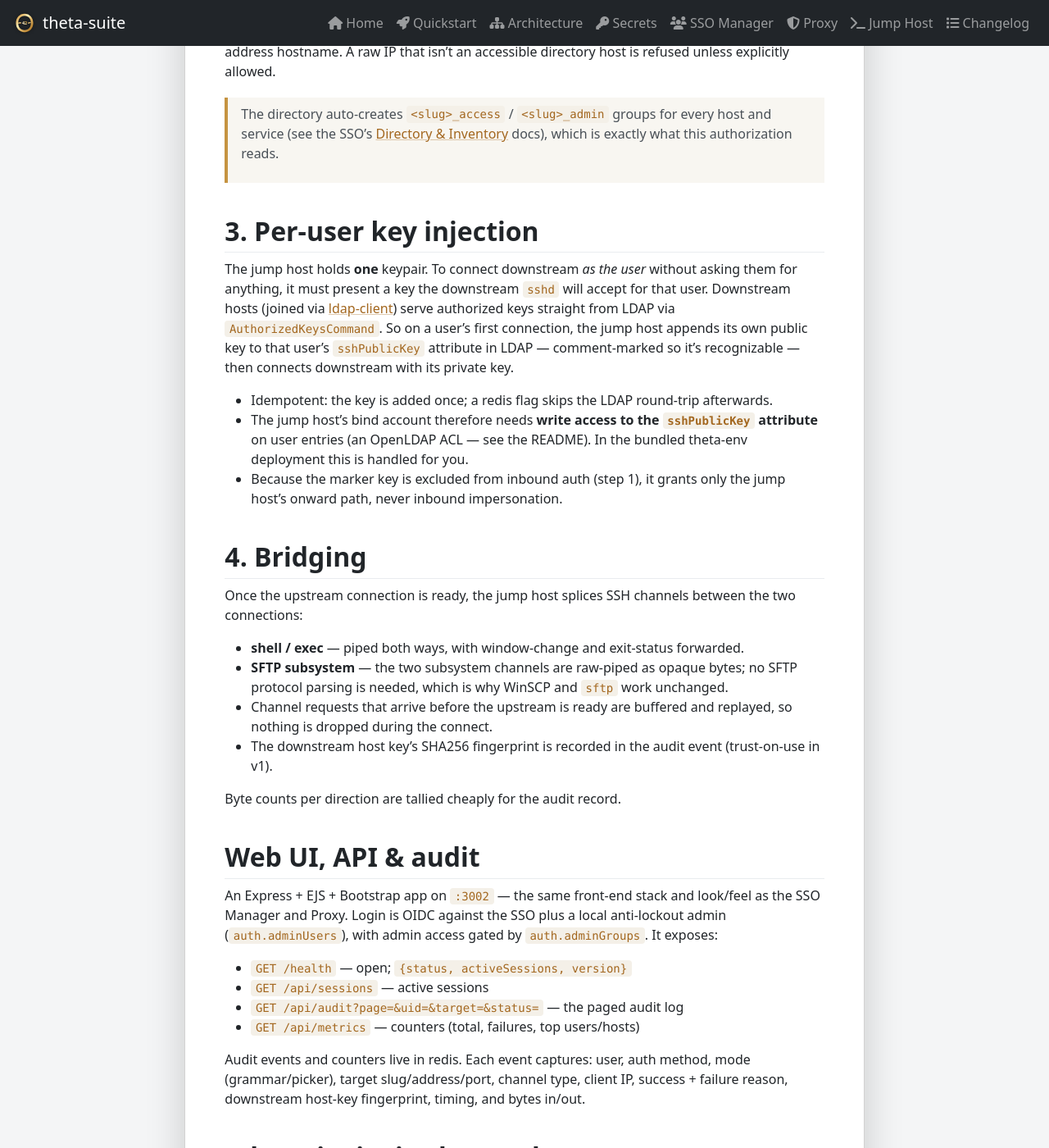
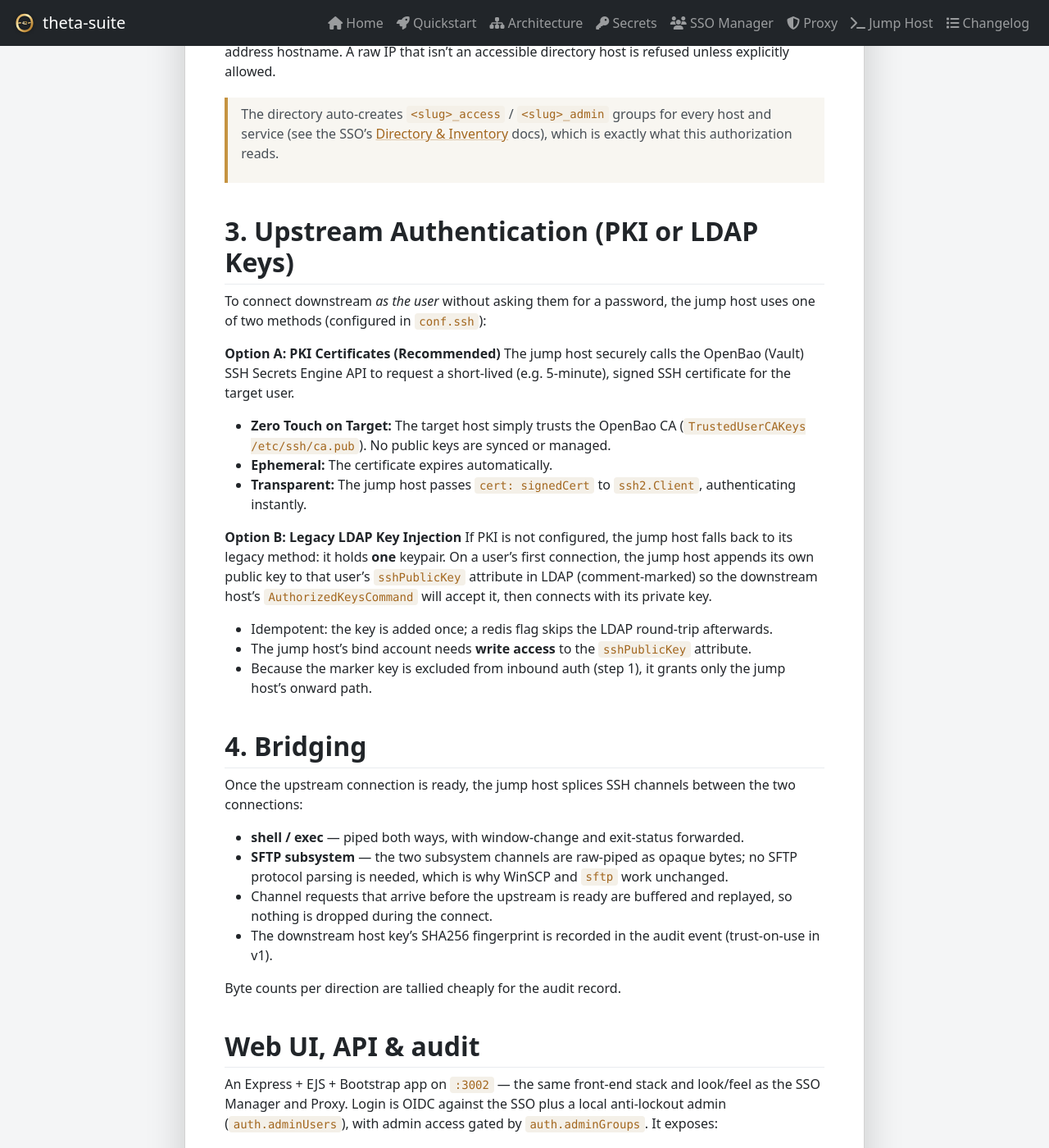
Before and after one commit to theta42/theta-env, a Jekyll site: the page built from docs/jump-host/architecture.md, in a window 1280 px wide and 1400 px high, scrolled down 1138 px. Shown: the whole window at 82% size. Built offline with Jekyll 4.4.1, drawn with Linux system fonts in a browser that asks for light colours.

Commit message:
chore: update submodules for PKI cert and agent C2 releases

```diff
--- a/docs/jump-host/architecture.md
+++ b/docs/jump-host/architecture.md
@@ -60,24 +60,21 @@ is refused unless explicitly allowed.
 > [Directory & Inventory](https://theta42.github.io/sso-manager-node/directory.html)
 > docs), which is exactly what this authorization reads.
 
-## 3. Per-user key injection {#per-user-key-injection}
+## 3. Upstream Authentication (PKI or LDAP Keys) {#upstream-authentication}
 
-The jump host holds **one** keypair. To connect downstream *as the user*
-without asking them for anything, it must present a key the downstream `sshd`
-will accept for that user. Downstream hosts (joined via
-[ldap-client](https://github.com/theta42/ldap-client)) serve authorized keys
-straight from LDAP via `AuthorizedKeysCommand`. So on a user's first connection,
-the jump host appends its own public key to that user's `sshPublicKey` attribute
-in LDAP — comment-marked so it's recognizable — then connects downstream with
-its private key.
+To connect downstream *as the user* without asking them for a password, the jump host uses one of two methods (configured in `conf.ssh`):
 
-- Idempotent: the key is added once; a redis flag skips the LDAP round-trip
-  afterwards.
-- The jump host's bind account therefore needs **write access to the
-  `sshPublicKey` attribute** on user entries (an OpenLDAP ACL — see the README).
-  In the bundled theta-env deployment this is handled for you.
-- Because the marker key is excluded from inbound auth (step 1), it grants only
-  the jump host's onward path, never inbound impersonation.
+**Option A: PKI Certificates (Recommended)**
+The jump host securely calls the OpenBao (Vault) SSH Secrets Engine API to request a short-lived (e.g. 5-minute), signed SSH certificate for the target user.
+- **Zero Touch on Target:** The target host simply trusts the OpenBao CA (`TrustedUserCAKeys /etc/ssh/ca.pub`). No public keys are synced or managed.
+- **Ephemeral:** The certificate expires automatically.
+- **Transparent:** The jump host passes `cert: signedCert` to `ssh2.Client`, authenticating instantly.
+
+**Option B: Legacy LDAP Key Injection**
+If PKI is not configured, the jump host falls back to its legacy method: it holds **one** keypair. On a user's first connection, the jump host appends its own public key to that user's `sshPublicKey` attribute in LDAP (comment-marked) so the downstream host's `AuthorizedKeysCommand` will accept it, then connects with its private key.
+- Idempotent: the key is added once; a redis flag skips the LDAP round-trip afterwards.
+- The jump host's bind account needs **write access** to the `sshPublicKey` attribute.
+- Because the marker key is excluded from inbound auth (step 1), it grants only the jump host's onward path.
 
 ## 4. Bridging
 
```
Also changed, not shown: .gitmodules.
